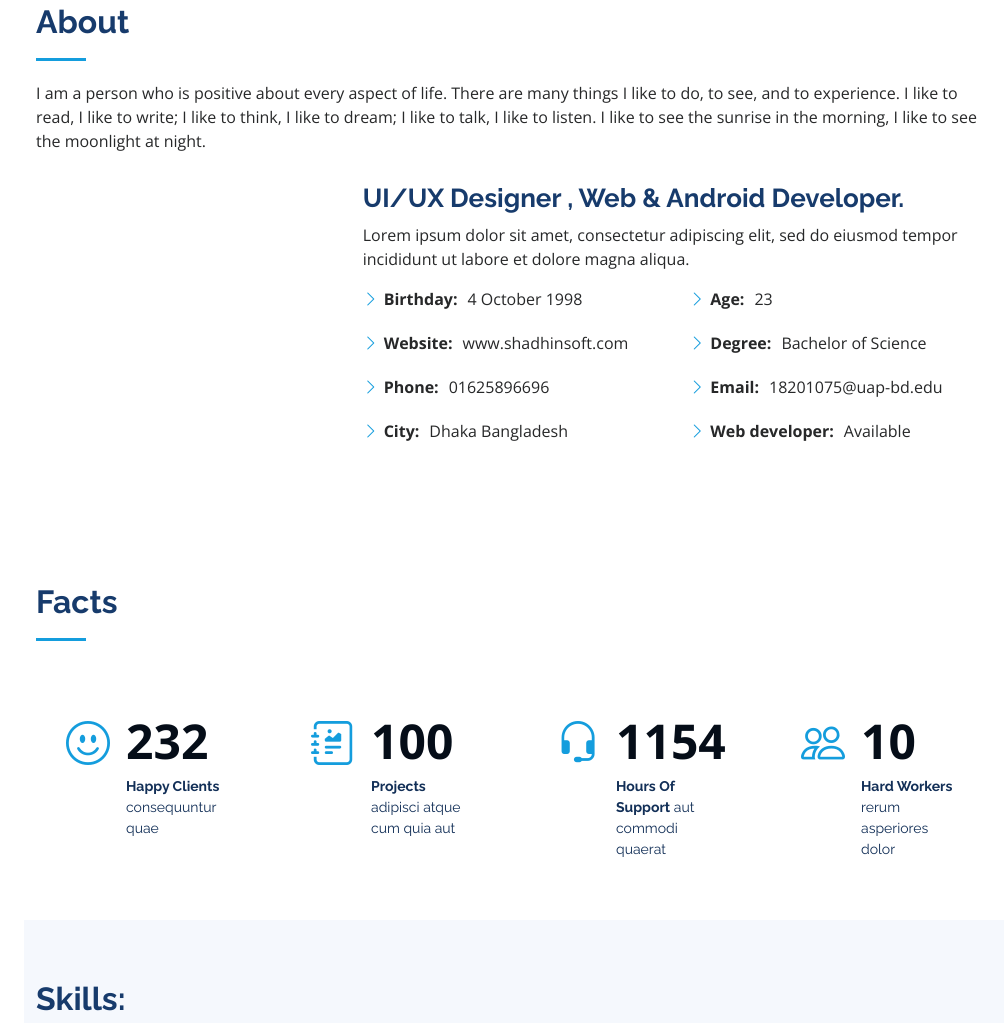
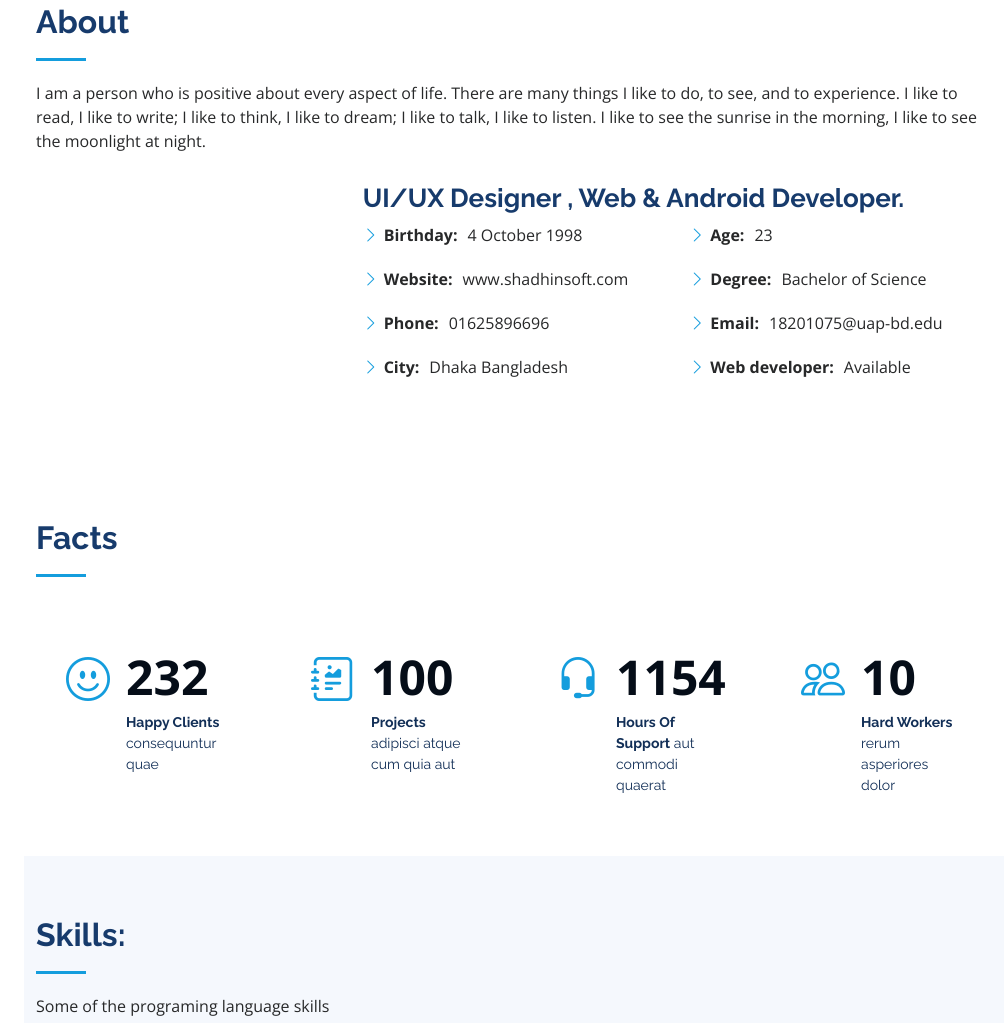
Before and after one commit to SohagHossen/sohaghossen75, a plain HTML site: page index.html in a window 1280 px wide. Shown: the part 857-1880 px from the top of the page, without its empty margins (276-1280 px from the left). Drawn offline with nearby package versions, Linux system fonts and the light colour scheme; files whose address does not match are found by name.

Commit message:
Update index.html

```diff
--- a/index.html
+++ b/index.html
@@ -94,10 +94,7 @@
           </div>
           <div class="col-lg-8 pt-4 pt-lg-0 content" data-aos="fade-left">
             <h3>UI/UX Designer , Web  &amp; Android Developer.</h3>
-            <p class="font-italic">
-              Lorem ipsum dolor sit amet, consectetur adipiscing elit, sed do eiusmod tempor incididunt ut labore et dolore
-              magna aliqua.
-            </p>
+
             <div class="row">
               <div class="col-lg-6">
                 <ul>
```
